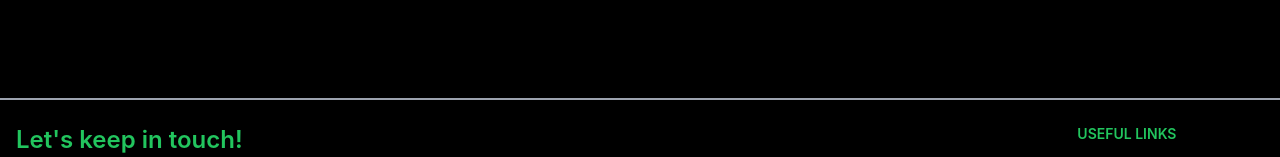
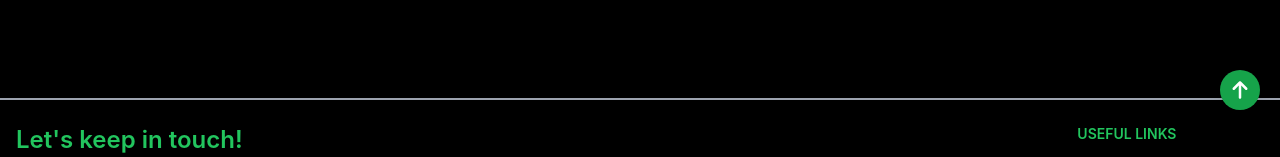
Before and after one commit to lgf2111/portfolio, a React (Create React App) app: page /portfolio/about in a window 1280 px wide. Shown: the part 734-891 px from the top of the page. Built offline with nearby package versions, Linux system fonts and the light colour scheme.

Commit message:
added scrolltotopbutton

```diff
--- a/src/components/Layout.tsx
+++ b/src/components/Layout.tsx
@@ -3,6 +3,7 @@ import { useLocation } from "react-router-dom";
 import Header from "./Header";
 import Footer from "./Footer";
 import { Helmet } from "react-helmet";
+import ScrollToTopButton from "./ScrollToTopButton";
 
 interface LayoutProps {
   children?: ReactNode;
@@ -32,10 +33,11 @@ const Layout = ({ children }: LayoutProps) => {
 
   return (
     <>
+      <Helmet>
+        <title>{pageTitle} - Guan Feng's Portfolio</title>
+      </Helmet>
       <div className="flex flex-col min-h-screen">
-        <Helmet>
-          <title>{pageTitle} - Guan Feng's Portfolio</title>
-        </Helmet>
+        <ScrollToTopButton />
         <Header />
         <div className="flex-grow">{children}</div>
       </div>
--- /dev/null
+++ b/src/components/ScrollToTopButton.tsx
@@ -0,0 +1,37 @@
+import React, { useState, useEffect } from "react";
+import { FontAwesomeIcon } from "@fortawesome/react-fontawesome";
+import { faArrowUp } from "@fortawesome/free-solid-svg-icons";
+
+const ScrollToTopButton = () => {
+  const [showButton, setShowButton] = useState(false);
+
+  const handleScroll = () => {
+    const scrollTop = window.pageYOffset || document.documentElement.scrollTop;
+    setShowButton(scrollTop > 0);
+  };
+
+  const scrollToTop = () => {
+    window.scrollTo({
+      top: 0,
+      behavior: "smooth",
+    });
+  };
+
+  useEffect(() => {
+    window.addEventListener("scroll", handleScroll);
+    return () => window.removeEventListener("scroll", handleScroll);
+  }, []);
+
+  return (
+    <button
+      className={`fixed bottom-5 right-5 z-50 flex items-center justify-center bg-green-600 text-white p-2 w-10 h-10 rounded-full shadow-lg transition-transform duration-300 ease-in-out ${
+        showButton ? "" : "translate-y-16"
+      }`}
+      onClick={scrollToTop}
+    >
+      <FontAwesomeIcon icon={faArrowUp} className="w-5 h-5 text-center" />
+    </button>
+  );
+};
+
+export default ScrollToTopButton;
```
